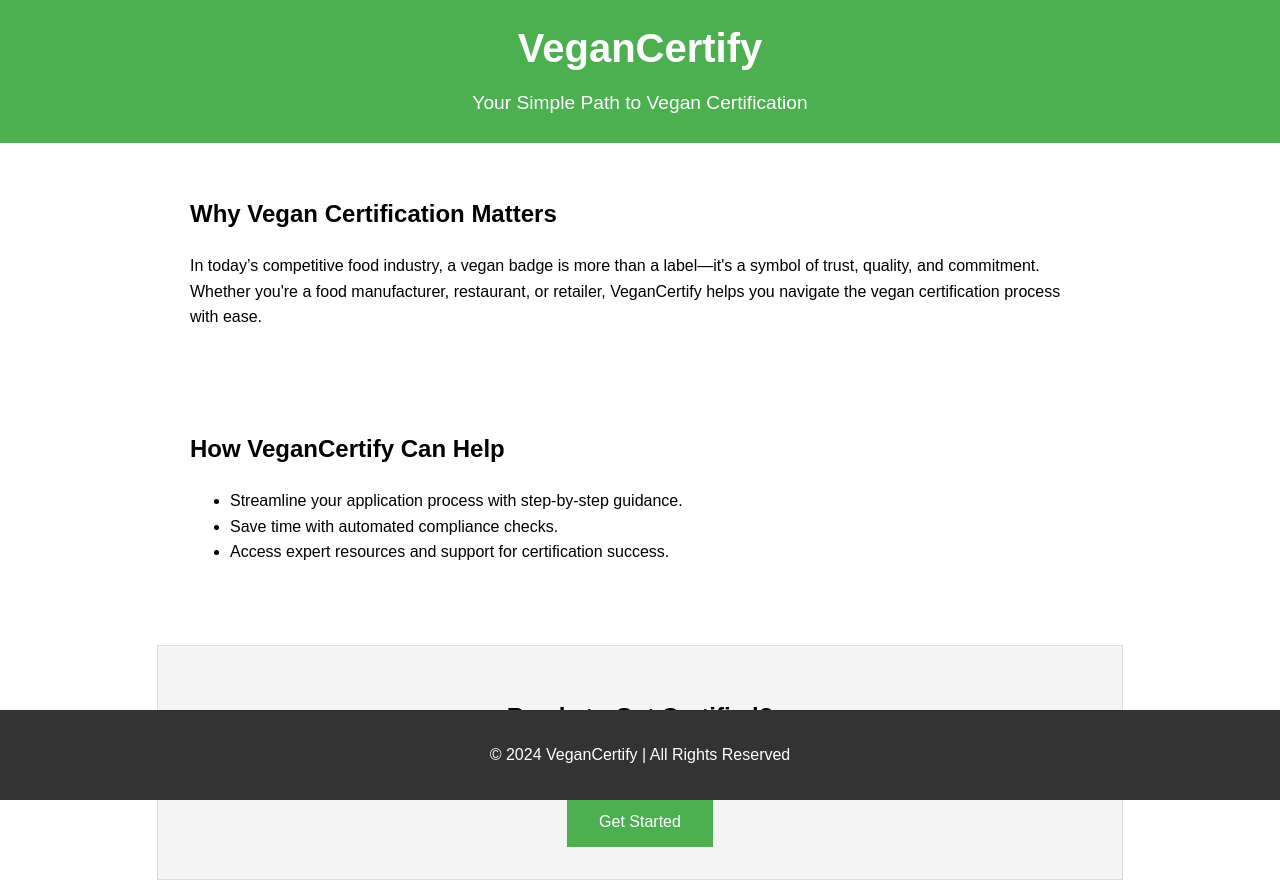
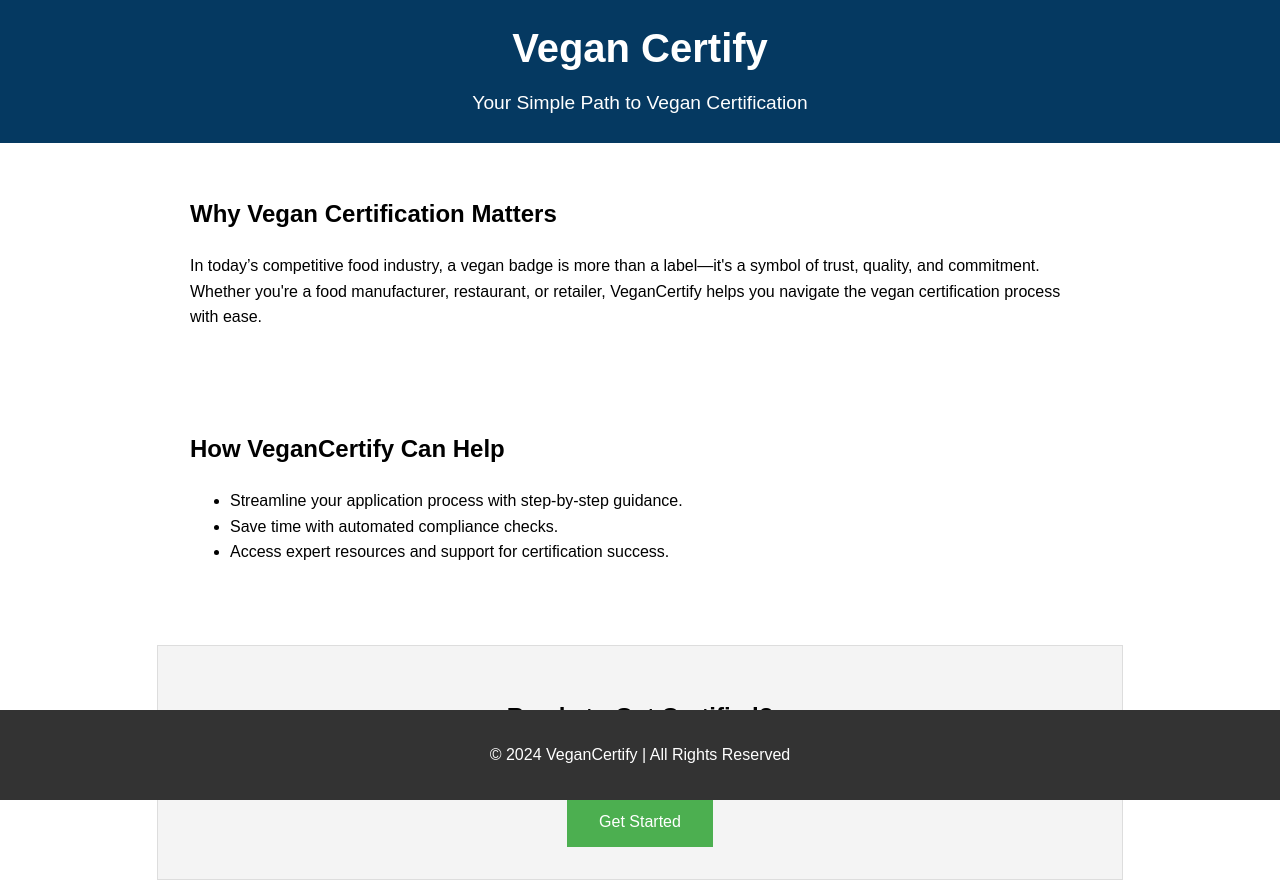
Before and after one commit to hasmatt1066/mattandjillpractice-, a plain HTML site: page index.html in a window 1280 px wide. Drawn offline with Linux system fonts and the light colour scheme.

Commit message:
I changed the banner

```diff
--- a/index.html
+++ b/index.html
@@ -3,7 +3,7 @@
 <head>
     <meta charset="UTF-8">
     <meta name="viewport" content="width=device-width, initial-scale=1.0">
-    <title>VeganCertify - Simplify Your Vegan Certification</title>
+    <title>Vegan Certify - Simplify Your Vegan Certification</title>
     <style>
         body {
             font-family: Arial, sans-serif;
@@ -12,7 +12,7 @@
             line-height: 1.6;
         }
         header {
-            background: #4caf50;
+            background: #053961;
             color: #fff;
             padding: 1rem 0;
             text-align: center;
@@ -62,7 +62,7 @@
 <body>
     <!-- Header Section -->
     <header>
-        <h1>VeganCertify</h1>
+        <h1>Vegan Certify</h1>
         <p>Your Simple Path to Vegan Certification</p>
     </header>
 
```
